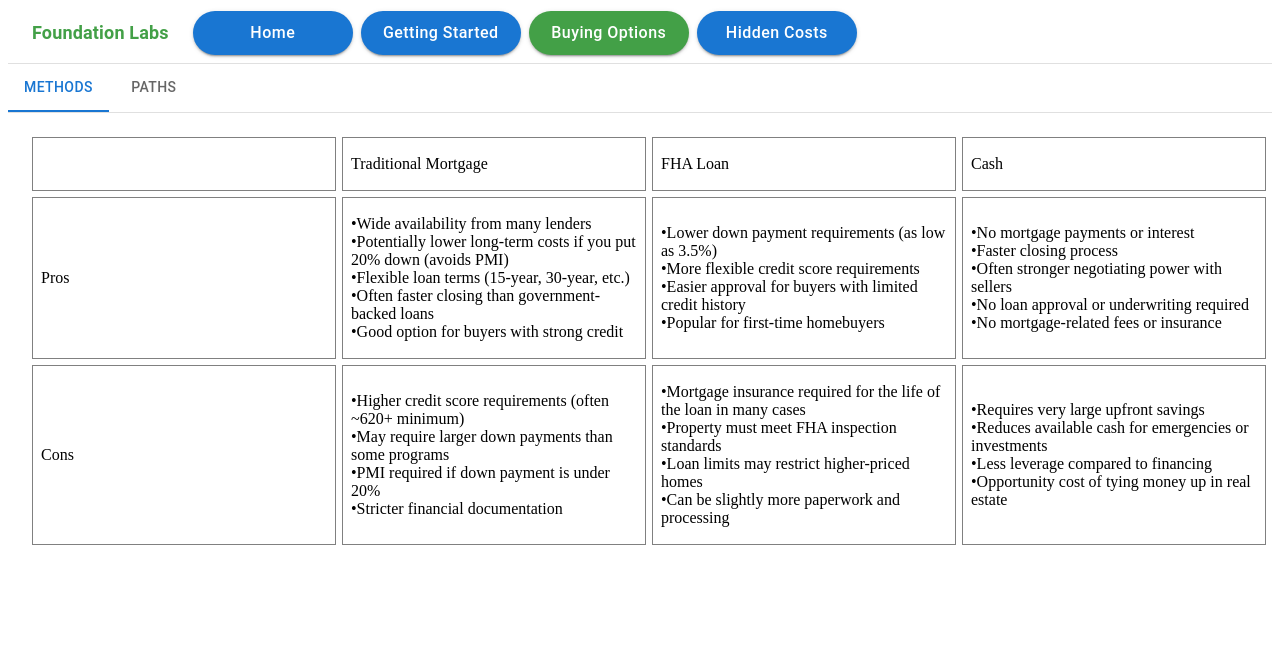
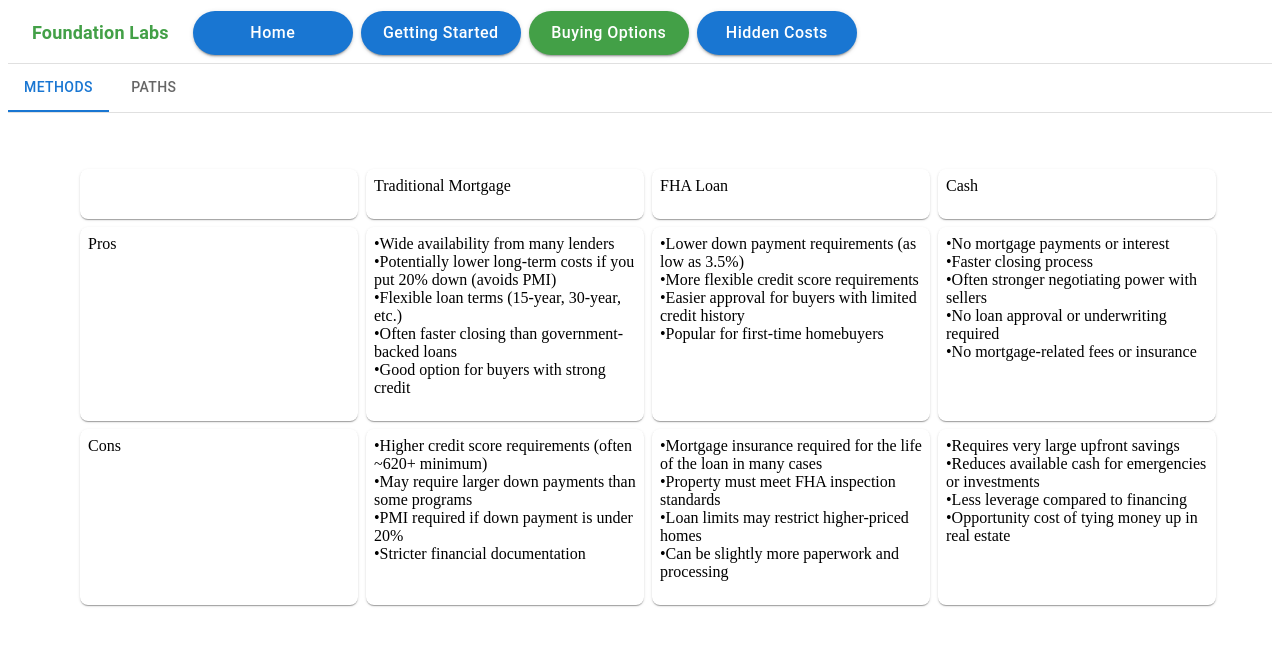
Before and after one commit to PerpetualLink/CS422, a React (Vite) app: page / in a window 1280 px wide. Both pictures are taken after a click on the button "Buying Options". Shown: the top 646 px of the page. Built offline with nearby package versions, Linux system fonts and the light colour scheme.

Commit message:
slightly less ugly

```diff
--- a/src/pages/BuyingOptions/BuyingOptions.jsx
+++ b/src/pages/BuyingOptions/BuyingOptions.jsx
@@ -4,6 +4,7 @@ import Tabs from '@mui/material/Tabs';
 import Tab from '@mui/material/Tab';
 import Box from '@mui/material/Box';
 import Grid from '@mui/material/Grid';
+import '../Home/home.scss';
 function BuyingOptions(props) {
     const { children, value, index, ...other } = props;
 
@@ -21,9 +22,16 @@ function BuyingOptions(props) {
 }
 function BoxBasic({ text }) {
     return (
-        <Box component="section" sx={{
-            p: 1, border: '1px solid grey', width: '100%', height: '100%',
-            display: 'flex', alignItems: 'center', justifyContent: 'left', whiteSpace: "pre-line"
+        //throwing this here until someone makes a dedicated css that I can use
+        <Box sx={{
+             p: 1,
+            width: '100%',
+            height: '100%',
+            transform: 'none',
+            whiteSpace: "pre-line",
+            borderRadius: "8px",
+            boxShadow: 1,
+
         }}>
             {text}
         </Box>
@@ -31,8 +39,9 @@ function BoxBasic({ text }) {
 }
 function ResponsiveGrid({ items }) {
     return (
+        //same as above throwing this here until css
         <Box sx={{ flexGrow: 1 }}>
-                <Grid container spacing={3}>
+                <Grid className = "home-cards" container spacing={3}>
                 {items.map((item, index) => (
                     <Grid key={index} size={3}>
                         <BoxBasic text={item} />
```
